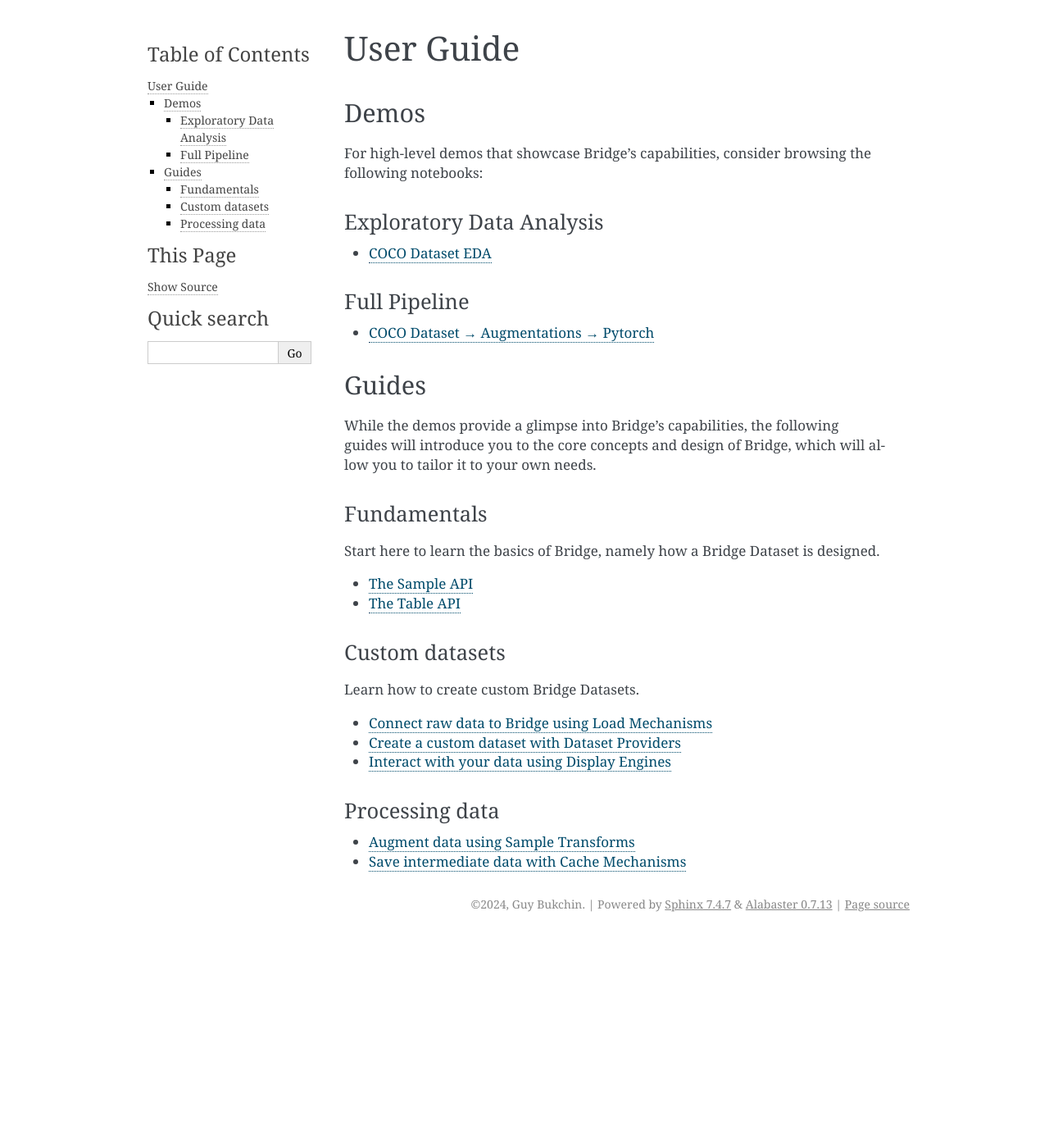
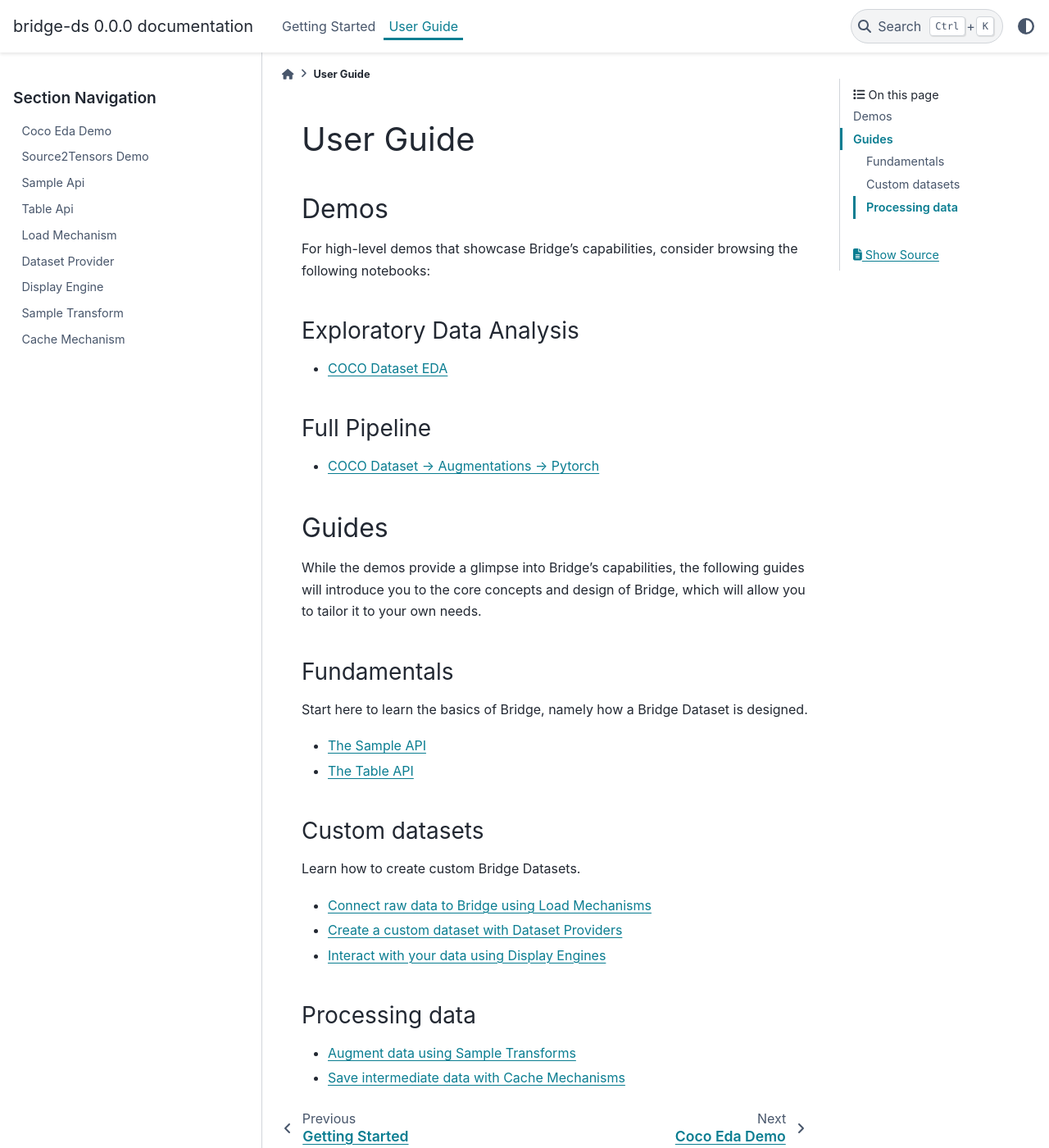
Before and after one commit to guybuk/bridge-ds, a Sphinx documentation site: the page built from docs/source/user_guide/index.rst, in a window 1280 px wide and 1400 px high. Shown: the whole window at 82% size. Built offline with Sphinx 7.4.7 and the PyData theme 0.15.4, drawn with Linux system fonts in a browser that asks for light colours; some of the changed text lies outside the part shown.

Commit message:
working docs in pydata theme, toctree makes more sense now

```diff
--- a/docs/source/conf.py
+++ b/docs/source/conf.py
@@ -23,5 +23,21 @@ exclude_patterns = []
 # -- Options for HTML output -------------------------------------------------
 # https://www.sphinx-doc.org/en/master/usage/configuration.html#options-for-html-output
 
-html_theme = "alabaster"
+html_theme = "pydata_sphinx_theme"
 html_static_path = ["_static"]
+#
+nbsphinx_prolog = """
+{{ env.docname.split('/')[-1].replace('_', ' ').title() }}
+==========================================================
+
+`Download this notebook from GitHub <https://raw.githubusercontent.com/guybuk/bridge-ds/main/docs/source/{{env.docname}}.ipynb>`_
+
+.. raw:: html
+
+    <a target="_blank" href="https://colab.research.google.com/github/guybuk/bridge-ds/blob/main/docs/source/{{env.docname}}.ipynb">
+    <img src="https://colab.research.google.com/assets/colab-badge.svg" alt="Open In Colab"/>
+    </a>
+|
+"""
+
+# nbsphinx_execute = "never"
--- a/docs/source/index.rst
+++ b/docs/source/index.rst
@@ -18,4 +18,4 @@ class-based, easy-to-work-with interface.
    :maxdepth: 2
 
    getting_started
-   user_guide
+   user_guide/index
--- a/docs/source/user_guide.rst
+++ b/docs/source/user_guide/index.rst
@@ -43,3 +43,18 @@ Processing data
 
 * :doc:`Augment data using Sample Transforms <notebooks/vision/processing_data/sample_transform>`
 * :doc:`Save intermediate data with Cache Mechanisms <notebooks/vision/processing_data/cache_mechanism>`
+
+
+.. toctree::
+   :maxdepth: 2
+   :hidden:
+
+   notebooks/vision/fundamentals/coco_eda_demo
+   notebooks/vision/processing_data/source2tensors_demo
+   notebooks/vision/fundamentals/sample_api
+   notebooks/vision/fundamentals/table_api
+   notebooks/vision/custom_data/load_mechanism
+   notebooks/vision/custom_data/dataset_provider
+   notebooks/vision/custom_data/display_engine
+   notebooks/vision/processing_data/sample_transform
+   notebooks/vision/processing_data/cache_mechanism
```
Also changed, not shown: docs/source/user_guide/notebooks/vision/custom_data/README.md (renamed from docs/source/notebooks/vision/custom_data/README.md), docs/source/user_guide/notebooks/vision/custom_data/dataset_provider.ipynb (renamed from docs/source/notebooks/vision/custom_data/dataset_provider.ipynb), docs/source/user_guide/notebooks/vision/custom_data/display_engine.ipynb (renamed from docs/source/notebooks/vision/custom_data/display_engine.ipynb), docs/source/user_guide/notebooks/vision/custom_data/load_mechanism.ipynb (renamed from docs/source/notebooks/vision/custom_data/load_mechanism.ipynb), docs/source/user_guide/notebooks/vision/fundamentals/README.md (renamed from docs/source/notebooks/vision/fundamentals/README.md), docs/source/user_guide/notebooks/vision/fundamentals/coco_eda_demo.ipynb (renamed from docs/source/notebooks/vision/fundamentals/coco_eda_demo.ipynb), docs/source/user_guide/notebooks/vision/fundamentals/sample_api.ipynb (renamed from docs/source/notebooks/vision/fundamentals/sample_api.ipynb), docs/source/user_guide/notebooks/vision/fundamentals/table_api.ipynb (renamed from docs/source/notebooks/vision/fundamentals/table_api.ipynb), docs/source/user_guide/notebooks/vision/processing_data/README.md (renamed from docs/source/notebooks/vision/processing_data/README.md), docs/source/user_guide/notebooks/vision/processing_data/cache_mechanism.ipynb (renamed from docs/source/notebooks/vision/processing_data/cache_mechanism.ipynb), docs/source/user_guide/notebooks/vision/processing_data/sample_transform.ipynb (renamed from docs/source/notebooks/vision/processing_data/sample_transform.ipynb), docs/source/user_guide/notebooks/vision/processing_data/source2tensors_demo.ipynb (renamed from docs/source/notebooks/vision/processing_data/source2tensors_demo.ipynb).
